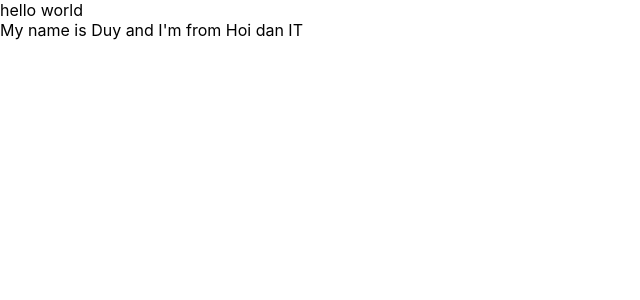
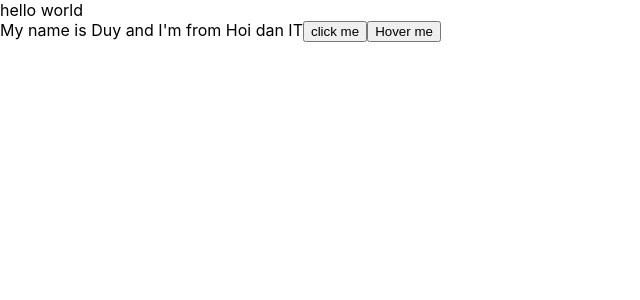
Before and after one commit to tduy03/react1, a React (Create React App) app: page / in a window 1280 px wide. Shown: the top 300 px of the page, without its empty margins (0-640 px from the left). Built offline with nearby package versions, Linux system fonts and the light colour scheme.

Commit message:
video 19

```diff
--- a/src/components/MyComponent.js
+++ b/src/components/MyComponent.js
@@ -10,10 +10,22 @@
         age: 26
     };
 
+    handleClick(event){
+        console.log('clickclap')
+        console.log("My name is ", this.state.name)
+    }
+
+    handleOnMoveOver(event){
+        console.log(event.pageX);
+
+    }
+
     render() {
         return (
             <div>
                 My name is {this.state.name} and I'm from {this.state.address}
+                <button onClick={this.handleClick}>click me</button>
+                <button onMouseOver={this.handleOnMoveOver}>Hover me</button>
             </div>
 
         );
```
